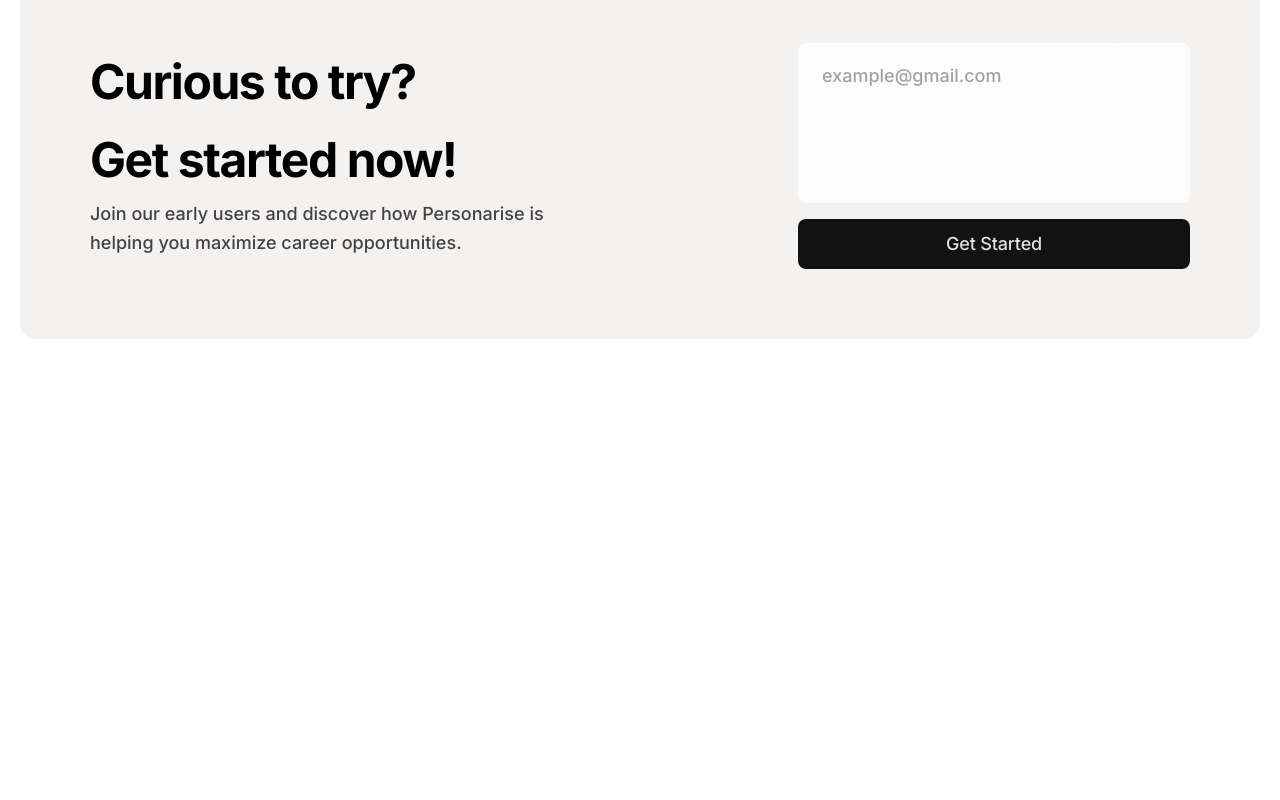
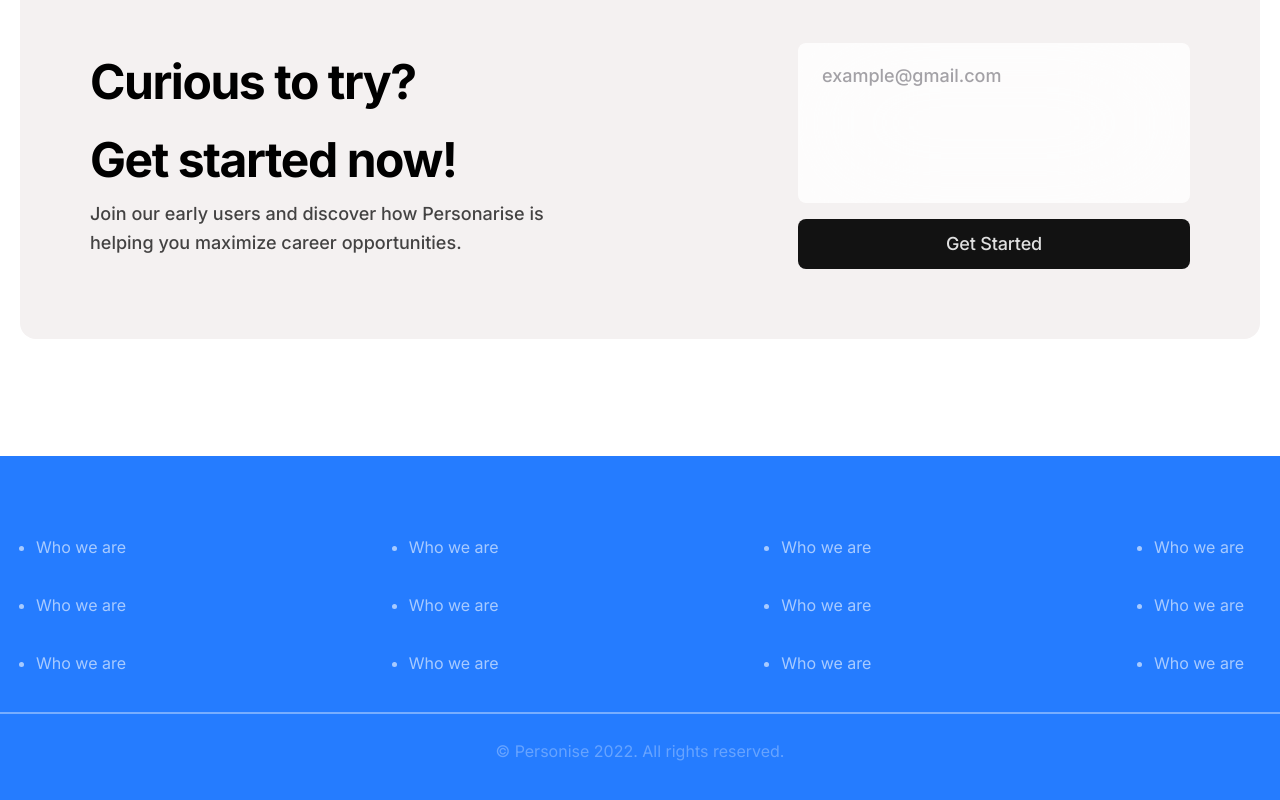
Before and after one commit to kelani34/Personarise, a React (Create React App) app: page / in a window 1280 px wide. Shown: the part 5893-6693 px from the top of the page. Before the commit the page ends 6349 px from the top, so only its background shows below. Built offline with nearby package versions, Linux system fonts and the light colour scheme; a web font is replaced by a local one.

Commit message:
update: footer

```diff
--- a/src/App.js
+++ b/src/App.js
@@ -3,6 +3,7 @@
 import Careers from "./containers/Careers";
 import Contact from "./containers/Contact";
 import Features from "./containers/Features";
+import Footer from "./containers/Footer";
 import Hero from "./containers/Hero";
 import Passion from "./containers/Passion";
 import Testimonials from "./containers/Testimonials";
@@ -18,6 +19,7 @@
       <Careers />
       <Testimonials />
       <Contact />
+      <Footer />
     </>
   );
 }
--- /dev/null
+++ b/src/containers/Footer.jsx
@@ -0,0 +1,89 @@
+import React from "react";
+import styled from "styled-components";
+
+const Footer = () => {
+  return (
+    <Wrapper>
+      <div className="container">
+        <div className="content">
+          <ul>
+            <li>Who we are</li>
+            <li>Who we are</li>
+            <li>Who we are</li>
+          </ul>
+          <ul>
+            <li>Who we are</li>
+            <li>Who we are</li>
+            <li>Who we are</li>
+          </ul>
+          <ul>
+            <li>Who we are</li>
+            <li>Who we are</li>
+            <li>Who we are</li>
+          </ul>
+          <ul>
+            <li>Who we are</li>
+            <li>Who we are</li>
+            <li>Who we are</li>
+          </ul>
+        </div>
+        <div className="footer-line" />
+        <div>
+          <p className="footer__copyright-text">
+            &copy; Personise 2022. All rights reserved.
+          </p>
+        </div>
+      </div>
+    </Wrapper>
+  );
+};
+
+export default Footer;
+
+const Wrapper = styled.footer`
+  background-color: #257cff;
+  .container {
+    max-width: 1400px;
+    margin: 0 auto;
+    padding: 42px 0;
+    .content {
+      display: flex;
+      justify-content: space-between;
+      flex-wrap: wrap;
+      margin: 20px;
+      ul {
+        display: flex;
+        flex-direction: column;
+        /* gap: 16px; */
+      }
+
+      li {
+        font-family: "Inter";
+        font-style: normal;
+        font-weight: 400;
+        font-size: 16px;
+        line-height: 26px;
+        /* identical to box height, or 162% */
+
+        color: rgba(255, 255, 255, 0.6);
+        margin: 16px;
+      }
+    }
+    .footer-line {
+      border: 1px solid rgba(255, 255, 255, 0.38);
+    }
+    .footer__copyright-text {
+      font-family: "Inter";
+      font-style: normal;
+      font-weight: 400;
+      font-size: 16px;
+      line-height: 26px;
+      color: rgba(255, 255, 255, 0.6);
+
+      mix-blend-mode: normal;
+      opacity: 0.5;
+      text-align: center;
+      margin-top: 24px;
+    }
+  }
+`;
```
